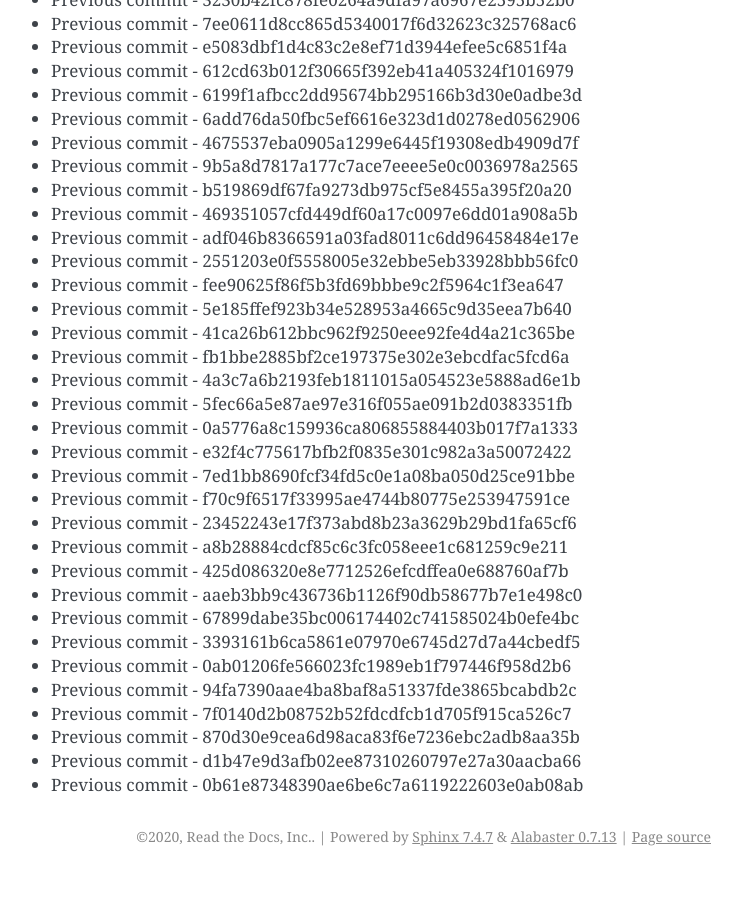
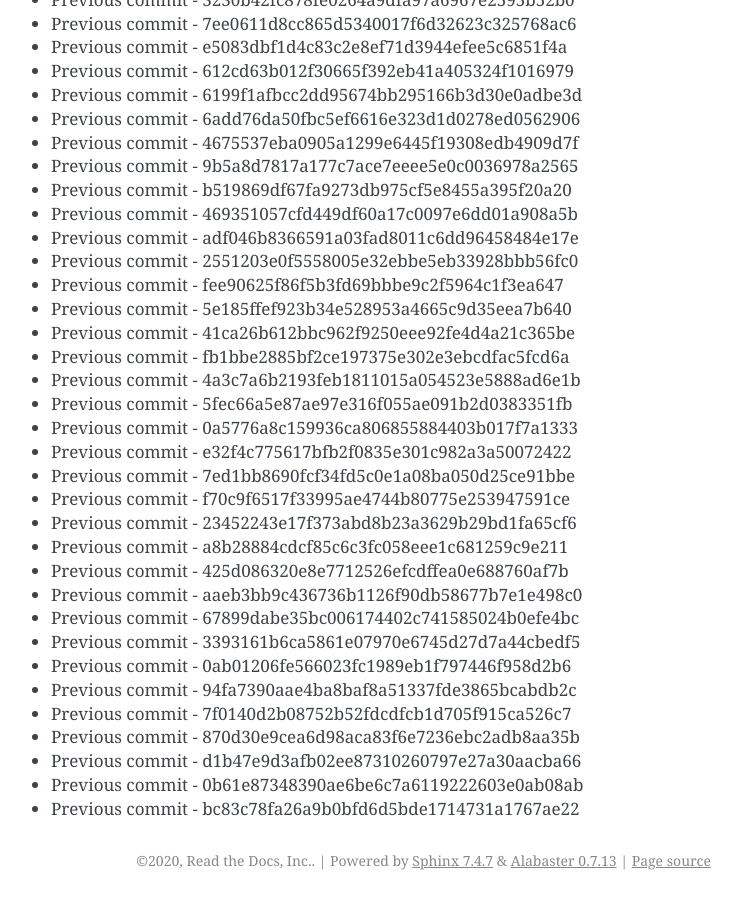
Before and after one commit to readthedocs/rtd-git-stresstest, a Sphinx documentation site: the page built from docs/updates.rst, in a window 1280 px wide and 900 px high, scrolled down 92131 px. Shown: the whole window, without its empty margins (399-1141 px from the left). Built offline with Sphinx 7.4.7, drawn with Linux system fonts in a browser that asks for light colours; before the commit the page ends 93007 px from its top, so only the background shows below that.

Commit message:
Generating commit from previous: bc83c78fa26a9b0bfd6d5bde1714731a1767ae22

```diff
--- a/docs/updates.rst
+++ b/docs/updates.rst
@@ -3903,3 +3903,4 @@ It can be tested for any performance characteristics.
 * Previous commit - 870d30e9cea6d98aca83f6e7236ebc2adb8aa35b
 * Previous commit - d1b47e9d3afb02ee87310260797e27a30aacba66
 * Previous commit - 0b61e87348390ae6be6c7a6119222603e0ab08ab
+* Previous commit - bc83c78fa26a9b0bfd6d5bde1714731a1767ae22
```
